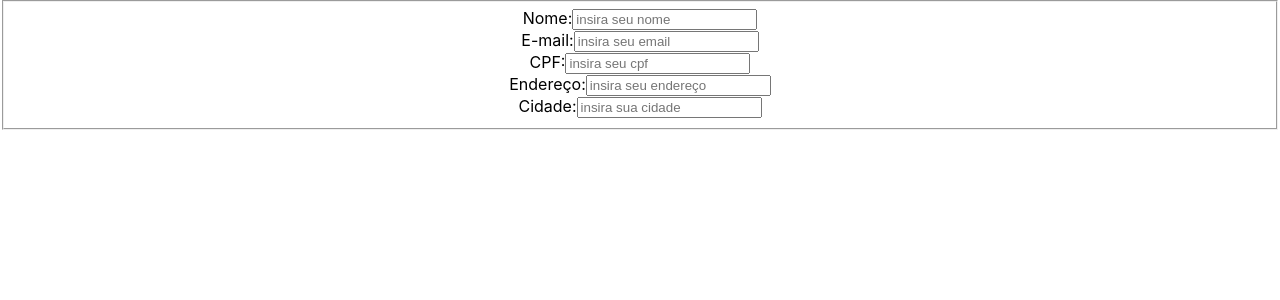
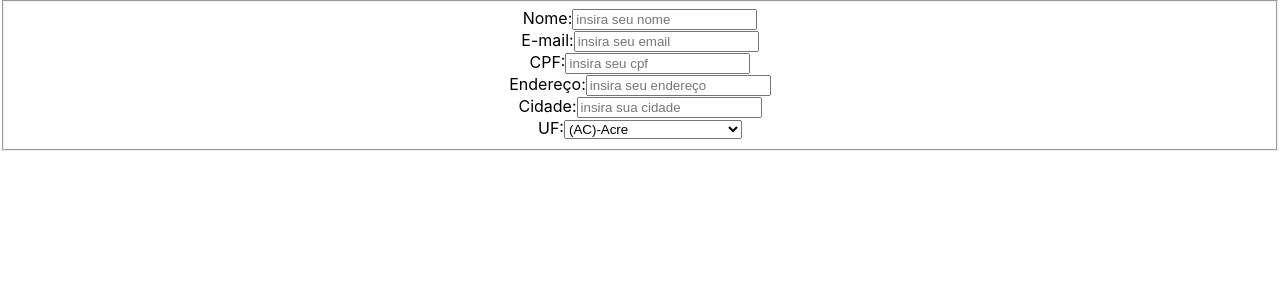
Before and after one commit to lucas-rodrigues0/trybe_exercises, a React (Create React App) app in the folder exercises/12.2/my-form-2.0/: page / in a window 1280 px wide. Shown: the top 300 px of the page. Built offline with nearby package versions, Linux system fonts and the light colour scheme.

Commit message:
cria componete FederalStates

```diff
--- a/exercises/12.2/my-form-2.0/src/FederalStates.js
+++ b/exercises/12.2/my-form-2.0/src/FederalStates.js
@@ -1,9 +1,23 @@
 import React from 'react';
+
+const UF =  ['(AC)-Acre', '(AL)-Alagoas', '(AP)-Amapá', '(AM)-Amazonas', '(BA)-Bahia', '(CE)-Ceará', '(DF)-Distrito Federal', '(ES)-Espírito Santo', '(GO)-Goiás', '(MA)-Maranhão', '(MT)-Mato Grosso', '(MS)-Mato Grosso do Sul', '(MG)-Minas Gerais', '(PA)-Pará', '(PB)-Paraíba', '(PR)-Paraná', '(PE)-Pernambuco', '(PI)-Piauí', '(RJ)-Rio de Janeiro', '(RN)-Rio Grande do Norte', '(RS)-Rio Grande do Sul', '(RO)-Rondônia', '(RR)-Roraima', '(SC)-Santa Catarina', '(SP)-São Paulo', '(SE)-Sergipe', '(TO)-Tocantins'];
 
 class FederalStates extends React.Component {
   render() {
     return (
-      <input></input>
+      <div>
+        <label>UF:</label>
+        <select
+          name="federalstate"
+          id="federalstate"
+          onChange={this.props.handleInputChange}
+          required
+        >
+          {UF.map(option => {
+            return <option key={option} value={option}>{option}</option>;
+          })}
+        </select>
+      </div>
     );
   }
 }
--- a/exercises/12.2/my-form-2.0/src/Fieldset.js
+++ b/exercises/12.2/my-form-2.0/src/Fieldset.js
@@ -5,6 +5,7 @@ import Email from './Email';
 import CPF from './CPF';
 import Address from './Address';
 import City from './City';
+import FederalStates from './FederalStates';
 
 class Fieldset extends React.Component {
   constructor(props) {
@@ -70,6 +71,10 @@ class Fieldset extends React.Component {
           verifyValue={this.verifyValue}
           value={this.state.city}
         />
+        <FederalStates
+          handleInputChange={this.handleInputChange}
+          value={this.state.federalstate}
+        />
       </fieldset>
     );
   }
```
Also changed, not shown: 1 other file (tests, documents, lock files or other folders).
